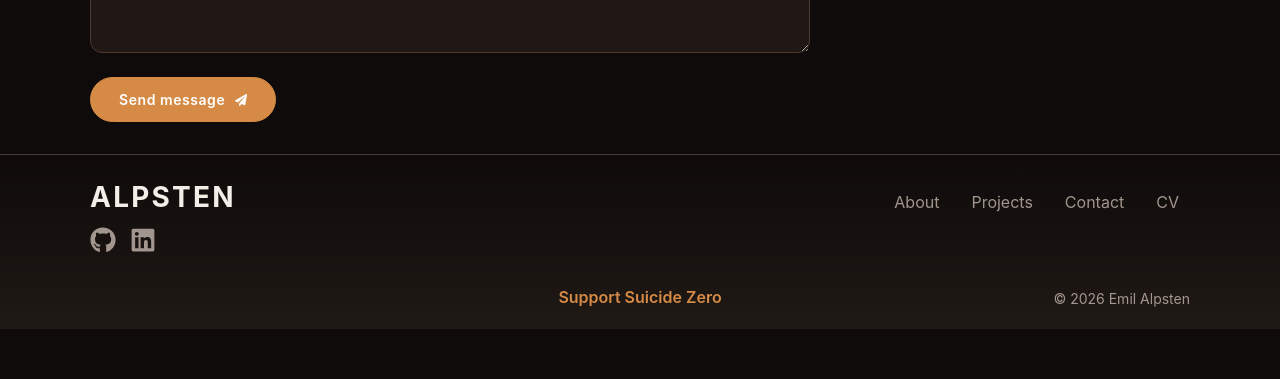
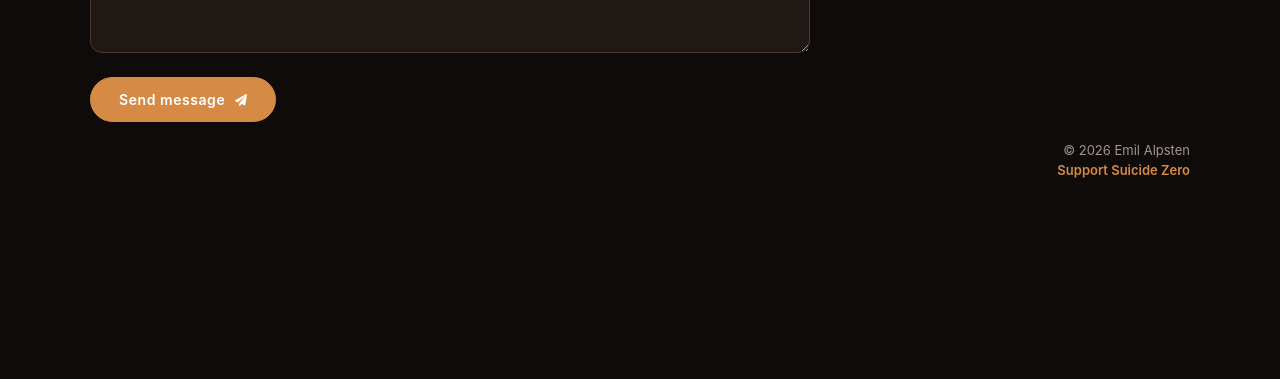
Before and after one commit to alpsten/web-portfolio-react-frontend, a React (Vite) app: page / in a window 1280 px wide. Shown: the part 5600-5979 px from the top of the page. Built offline with nearby package versions, Linux system fonts and the light colour scheme.

Commit message:
refactor(footer): update layout and position Suicide Zero link

```diff
--- a/src/sections/Footer.tsx
+++ b/src/sections/Footer.tsx
@@ -1,6 +1,3 @@
-
-import { FaGithub, FaLinkedin } from "react-icons/fa";
-import { Link } from "react-router-dom";
 
 export default function Footer() {
     const year = new Date().getFullYear();
@@ -8,31 +5,12 @@ export default function Footer() {
     return (
         <footer className="footer">
             <div className="footer__inner container">
-                <div className="footer__brand-block">
-                    <a className="footer__brand" href="#top">Alpsten</a>
-                    <div className="footer__icons">
-                        <a href="https://github.com/alpsten" target="_blank" rel="noreferrer" aria-label="GitHub"><FaGithub /></a>
-                        <a href="https://www.linkedin.com/in/emil-alpsten/" target="_blank" rel="noreferrer" aria-label="LinkedIn"><FaLinkedin /></a>
-                    </div>
-                </div>
-
-                <div className="footer__nav-block">
-                    <nav className="footer__nav" aria-label="Footer">
-                        <a href="#about">About</a>
-                        <a href="#projects">Projects</a>
-                        <a href="#contact">Contact</a>
-                        <Link to="/cv">CV</Link>
-                    </nav>
-                </div>
-            </div>
-
-            <div className="footer__bottom container">
-                <div className="footer__cause-stack">
+                <div className="footer__right">
+                    <p className="footer__copyright">© {year} Emil Alpsten</p>
                     <a className="footer__cause" href="https://suicidezero.se/stod-oss/" target="_blank" rel="noreferrer">
                         Support Suicide Zero
                     </a>
                 </div>
-                <p className="footer__copyright">© {year} Emil Alpsten</p>
             </div>
         </footer>
     );
--- a/src/styles/Footer.scss
+++ b/src/styles/Footer.scss
@@ -1,107 +1,24 @@
-
 .footer {
-  margin-top: 32px;
-  padding: 28px 0 22px;
-  border-top: 1px solid var(--border);
-  background: linear-gradient(180deg, transparent 0%, var(--card) 100%);
+  padding: 20px 0;
 }
 
 .footer__inner {
-  display: grid;
-  gap: 32px;
-  align-items: start;
-  justify-items: center;
-  text-align: center;
+  display: flex;
+  justify-content: flex-end;
 }
 
-.footer__brand-block {
-  display: grid;
-  gap: 12px;
-  justify-items: center;
-  text-align: center;
-}
-
-.footer__brand {
-  color: var(--text);
-  text-decoration: none;
-  font-size: clamp(22px, 2.2vw, 28px);
-  font-weight: 700;
-  letter-spacing: 0.08em;
-  text-transform: uppercase;
-  line-height: 1;
-}
-
-.footer__nav {
+.footer__right {
   display: flex;
-  flex-wrap: wrap;
-  gap: 10px;
-  align-self: start;
-  justify-content: center;
-}
-
-.footer__nav-block {
-  display: grid;
-  gap: 12px;
-  justify-items: center;
-}
-
-.footer__nav a {
-  color: var(--muted);
-  text-decoration: none;
-  padding: 8px 10px;
-  border-radius: 10px;
-  border: 1px solid transparent;
-  transition: color .18s ease, background .18s ease, border-color .18s ease;
-}
-
-.footer__nav a:hover {
-  color: #fff;
-  background: var(--a);
-  border-color: var(--border);
-}
-
-.footer__icons {
-  display:flex;
-  gap:14px;
-  font-size:26px;
-  margin-top: 4px;
-}
-
-.footer__icons a {
-  color:var(--muted);
-  transition:color .18s ease, transform .18s ease;
-}
-
-.footer__icons a:hover{
-  color:var(--a);
-  transform: translateY(-2px);
-}
-
-.footer__copyright {
-  margin: 0;
-  color: var(--muted);
-  font-size: 14px;
-}
-
-.footer__bottom {
-  margin-top: 28px;
-  display: grid;
-  gap: 10px;
-  align-items: center;
-  justify-items: center;
-}
-
-.footer__cause-stack {
-  display: grid;
-  gap: 6px;
-  justify-items: center;
-  text-align: center;
+  flex-direction: column;
+  align-items: flex-end;
+  gap: 4px;
 }
 
 .footer__cause {
   margin: 0;
   color: var(--a);
   text-decoration: none;
+  font-size: 13px;
   font-weight: 600;
 }
 
@@ -109,60 +26,8 @@
   text-decoration: underline;
 }
 
-@media (min-width: 860px) {
-  .footer__inner {
-    grid-template-columns: 1fr auto;
-    justify-content: space-between;
-    justify-items: stretch;
-    text-align: initial;
-  }
-
-  .footer__brand-block {
-    justify-items: start;
-    text-align: left;
-  }
-
-  .footer__nav-block {
-    justify-items: center;
-  }
-
-  .footer__bottom {
-    grid-template-columns: 1fr auto 1fr;
-  }
-
-  .footer__cause-stack {
-    grid-column: 2;
-  }
-
-  .footer__copyright {
-    grid-column: 3;
-    justify-self: end;
-    text-align: right;
-    align-self: end;
-  }
+.footer__copyright {
+  margin: 0;
+  color: var(--muted);
+  font-size: 13px;
 }
-
-.socials ul {
-  list-style:none;
-  display:flex;
-  gap:14px;
-  padding:0;
-  margin:0;
-  flex-wrap:wrap
-}
-
-.social {
-  display:inline-flex;
-  align-items:center;
-  gap:8px;
-  background:var(--pill-bg);
-  border:1px solid var(--border);
-  padding:10px 14px;
-  border-radius:999px;
-  color:var(--text);
-  text-decoration:none
-}
-
-.social:hover {
-  background:var(--card);
-}
```
